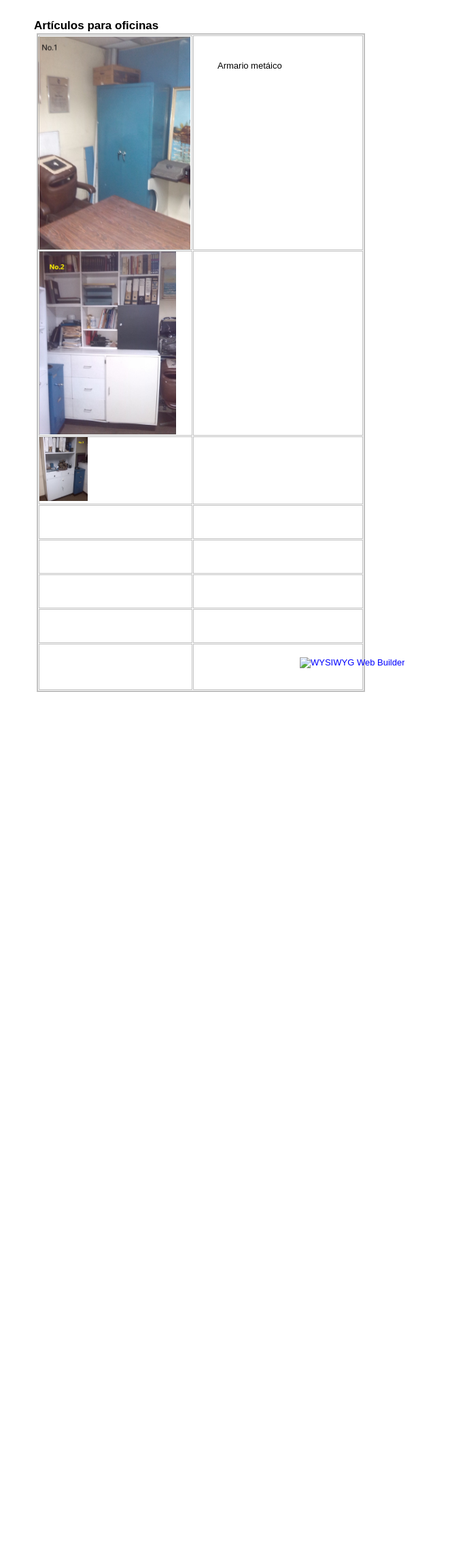
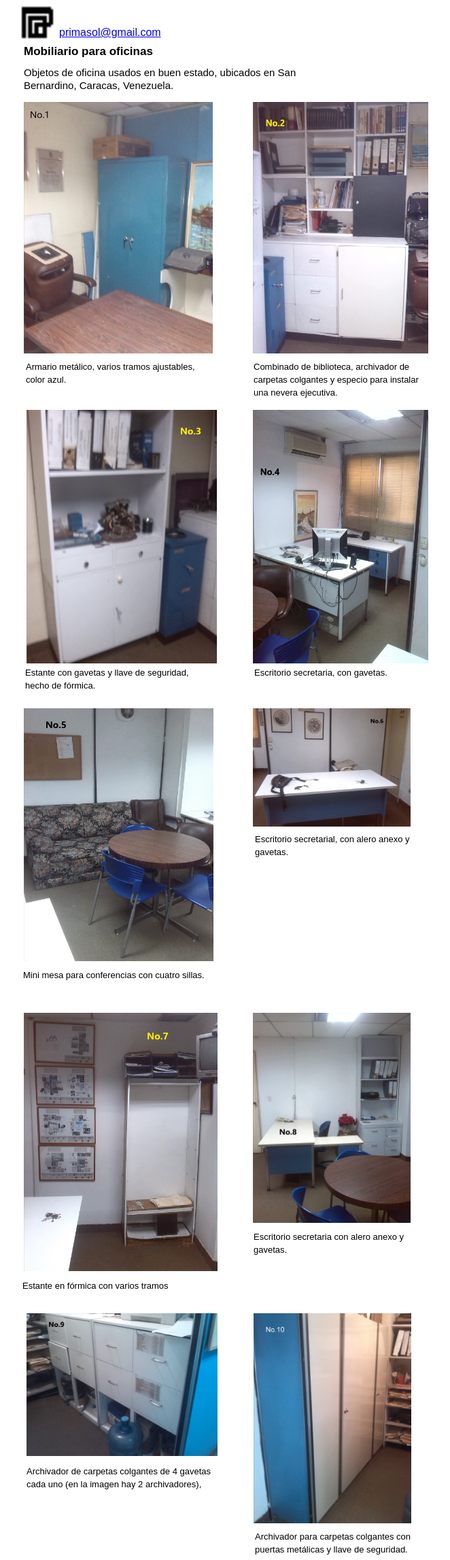
Before and after one commit to peruchoa/vendiendo, a plain HTML site: page index.html in a window 1280 px wide. Shown: the whole page at 68% size, without its empty margins (0-662 px from the left). Before the commit the page ends 1018 px from the top, so only its background shows below. Drawn offline with Linux system fonts and the light colour scheme.

Commit message:
commit
inclusion de todos los muebles de la oficina.

```diff
--- /dev/null
+++ b/css/index.css
@@ -0,0 +1,369 @@
+body
+{
+   background-color: #FFFFFF;
+   color: #000000;
+   font-family: Arial;
+   font-weight: normal;
+   font-size: 16px;
+   line-height: 1.1875;
+   margin: 0;
+   padding: 0;
+}
+#wb_Image2
+{
+   vertical-align: top;
+}
+#Image2
+{
+   border: 0px solid #000000;
+   border-radius: 0px;
+   box-sizing: border-box;
+   padding: 0;
+   margin: 0;
+   left: 0;
+   top: 0;
+   width: 100%;
+   height: 100%;
+}
+#wb_Image3
+{
+   vertical-align: top;
+}
+#Image3
+{
+   border: 0px solid #000000;
+   border-radius: 0px;
+   box-sizing: border-box;
+   padding: 0;
+   margin: 0;
+   left: 0;
+   top: 0;
+   width: 100%;
+   height: 100%;
+}
+#wb_Image4
+{
+   vertical-align: top;
+}
+#Image4
+{
+   border: 0px solid #000000;
+   border-radius: 0px;
+   box-sizing: border-box;
+   padding: 0;
+   margin: 0;
+   left: 0;
+   top: 0;
+   width: 100%;
+   height: 100%;
+}
+#wb_Image5
+{
+   vertical-align: top;
+}
+#Image5
+{
+   border: 0px solid #000000;
+   border-radius: 0px;
+   box-sizing: border-box;
+   padding: 0;
+   margin: 0;
+   left: 0;
+   top: 0;
+   width: 100%;
+   height: 100%;
+}
+#wb_Image6
+{
+   vertical-align: top;
+}
+#Image6
+{
+   border: 0px solid #000000;
+   border-radius: 0px;
+   box-sizing: border-box;
+   padding: 0;
+   margin: 0;
+   left: 0;
+   top: 0;
+   width: 100%;
+   height: 100%;
+}
+#wb_Image7
+{
+   vertical-align: top;
+}
+#Image7
+{
+   border: 0px solid #000000;
+   border-radius: 0px;
+   box-sizing: border-box;
+   padding: 0;
+   margin: 0;
+   left: 0;
+   top: 0;
+   width: 100%;
+   height: 100%;
+}
+#wb_Image8
+{
+   vertical-align: top;
+}
+#Image8
+{
+   border: 0px solid #000000;
+   border-radius: 0px;
+   box-sizing: border-box;
+   padding: 0;
+   margin: 0;
+   left: 0;
+   top: 0;
+   width: 100%;
+   height: 100%;
+}
+#wb_Image9
+{
+   vertical-align: top;
+}
+#Image9
+{
+   border: 0px solid #000000;
+   border-radius: 0px;
+   box-sizing: border-box;
+   padding: 0;
+   margin: 0;
+   left: 0;
+   top: 0;
+   width: 100%;
+   height: 100%;
+}
+#wb_Image10
+{
+   vertical-align: top;
+}
+#Image10
+{
+   border: 0px solid #000000;
+   border-radius: 0px;
+   box-sizing: border-box;
+   padding: 0;
+   margin: 0;
+   left: 0;
+   top: 0;
+   width: 100%;
+   height: 100%;
+}
+#wb_Image11
+{
+   vertical-align: top;
+}
+#Image11
+{
+   border: 0px solid #000000;
+   border-radius: 0px;
+   box-sizing: border-box;
+   padding: 0;
+   margin: 0;
+   left: 0;
+   top: 0;
+   width: 100%;
+   height: 100%;
+}
+#wb_Text1
+{
+   background-color: transparent;
+   background-image: none;
+   border: 0px solid #000000;
+   border-radius: 0px;
+   padding: 0;
+   margin: 0;
+   text-align: left;
+}
+#wb_Text1 div
+{
+   text-align: left;
+}
+#wb_Text2
+{
+   background-color: transparent;
+   background-image: none;
+   border: 0px solid #000000;
+   border-radius: 0px;
+   padding: 0;
+   margin: 0;
+   text-align: left;
+}
+#wb_Text2 div
+{
+   text-align: left;
+}
+#wb_Text3
+{
+   background-color: transparent;
+   background-image: none;
+   border: 0px solid #000000;
+   border-radius: 0px;
+   padding: 0;
+   margin: 0;
+   text-align: left;
+}
+#wb_Text3 div
+{
+   text-align: left;
+}
+#wb_Text4
+{
+   background-color: transparent;
+   background-image: none;
+   border: 0px solid #000000;
+   border-radius: 0px;
+   padding: 0;
+   margin: 0;
+   text-align: left;
+}
+#wb_Text4 div
+{
+   text-align: left;
+}
+#wb_Text5
+{
+   background-color: transparent;
+   background-image: none;
+   border: 0px solid #000000;
+   border-radius: 0px;
+   padding: 0;
+   margin: 0;
+   text-align: left;
+}
+#wb_Text5 div
+{
+   text-align: left;
+}
+#wb_Text6
+{
+   background-color: transparent;
+   background-image: none;
+   border: 0px solid #000000;
+   border-radius: 0px;
+   padding: 0;
+   margin: 0;
+   text-align: left;
+}
+#wb_Text6 div
+{
+   text-align: left;
+}
+#wb_Text7
+{
+   background-color: transparent;
+   background-image: none;
+   border: 0px solid #000000;
+   border-radius: 0px;
+   padding: 0;
+   margin: 0;
+   text-align: left;
+}
+#wb_Text7 div
+{
+   text-align: left;
+}
+#wb_Text8
+{
+   background-color: transparent;
+   background-image: none;
+   border: 0px solid #000000;
+   border-radius: 0px;
+   padding: 0;
+   margin: 0;
+   text-align: left;
+}
+#wb_Text8 div
+{
+   text-align: left;
+}
+#wb_Text9
+{
+   background-color: transparent;
+   background-image: none;
+   border: 0px solid #000000;
+   border-radius: 0px;
+   padding: 0;
+   margin: 0;
+   text-align: left;
+}
+#wb_Text9 div
+{
+   text-align: left;
+}
+#wb_Text10
+{
+   background-color: transparent;
+   background-image: none;
+   border: 0px solid #000000;
+   border-radius: 0px;
+   padding: 0;
+   margin: 0;
+   text-align: left;
+}
+#wb_Text10 div
+{
+   text-align: left;
+}
+#wb_Text11
+{
+   background-color: transparent;
+   background-image: none;
+   border: 0px solid #000000;
+   border-radius: 0px;
+   padding: 0;
+   margin: 0;
+   text-align: left;
+}
+#wb_Text11 div
+{
+   text-align: left;
+}
+#wb_Text12
+{
+   background-color: transparent;
+   background-image: none;
+   border: 0px solid #000000;
+   border-radius: 0px;
+   padding: 0;
+   margin: 0;
+   text-align: left;
+}
+#wb_Text12 div
+{
+   text-align: left;
+}
+#wb_Text13
+{
+   background-color: transparent;
+   background-image: none;
+   border: 0px solid #000000;
+   border-radius: 0px;
+   padding: 0;
+   margin: 0;
+   text-align: left;
+}
+#wb_Text13 div
+{
+   text-align: left;
+}
+#wb_Image1
+{
+   vertical-align: top;
+}
+#Image1
+{
+   border: 0px solid #000000;
+   border-radius: 0px;
+   box-sizing: border-box;
+   padding: 0;
+   margin: 0;
+   left: 0;
+   top: 0;
+   width: 100%;
+   height: 100%;
+}
--- /dev/null
+++ b/css/proyecto1.css
@@ -0,0 +1,109 @@
+a.style1
+{
+   color: #0000FF;
+   text-decoration: underline;
+}
+a.style1:visited
+{
+   color: #800080;
+   text-decoration: underline;
+}
+a.style1:active
+{
+   color: #FF0000;
+   text-decoration: underline;
+}
+a.style1:hover
+{
+   color: #0000FF;
+   text-decoration: underline;
+}
+h1, .h1
+{
+   font-family: Arial;
+   font-weight: bold;
+   font-size: 32px;
+   text-decoration: none;
+   color: #000000;
+   --color: #000000;
+   background-color: transparent;
+   margin: 0 0 0 0;
+   padding: 0 0 0 0;
+   display: inline-block;
+}
+h2, .h2
+{
+   font-family: Arial;
+   font-weight: bold;
+   font-size: 27px;
+   text-decoration: none;
+   color: #000000;
+   --color: #000000;
+   background-color: transparent;
+   margin: 0 0 0 0;
+   padding: 0 0 0 0;
+   display: inline-block;
+}
+h3, .h3
+{
+   font-family: Arial;
+   font-weight: bold;
+   font-size: 24px;
+   text-decoration: none;
+   color: #000000;
+   --color: #000000;
+   background-color: transparent;
+   margin: 0 0 0 0;
+   padding: 0 0 0 0;
+   display: inline-block;
+}
+h4, .h4
+{
+   font-family: Arial;
+   font-weight: bold;
+   font-size: 21px;
+   font-style: italic;
+   text-decoration: none;
+   color: #000000;
+   --color: #000000;
+   background-color: transparent;
+   margin: 0 0 0 0;
+   padding: 0 0 0 0;
+   display: inline-block;
+}
+h5, .h5
+{
+   font-family: Arial;
+   font-weight: bold;
+   font-size: 19px;
+   text-decoration: none;
+   color: #000000;
+   --color: #000000;
+   background-color: transparent;
+   margin: 0 0 0 0;
+   padding: 0 0 0 0;
+   display: inline-block;
+}
+h6, .h6
+{
+   font-family: Arial;
+   font-weight: bold;
+   font-size: 16px;
+   text-decoration: none;
+   color: #000000;
+   --color: #000000;
+   background-color: transparent;
+   margin: 0 0 0 0;
+   padding: 0 0 0 0;
+   display: inline-block;
+}
+.CustomStyle
+{
+   font-family: "Courier New";
+   font-weight: bold;
+   font-size: 16px;
+   text-decoration: none;
+   color: #2E74B5;
+   --color: #2E74B5;
+   background-color: transparent;
+}
--- a/index.html
+++ b/index.html
@@ -3,57 +3,58 @@
 <head>
 <meta charset="utf-8">
 <title>Untitled Page</title>
-<meta name="generator" content="WYSIWYG Web Builder 14 Trial Version - http://www.wysiwygwebbuilder.com">
-<link href="Pag1.css" rel="stylesheet">
-<link href="index.css" rel="stylesheet">
+<meta name="generator" content="WYSIWYG Web Builder 20 - https://www.wysiwygwebbuilder.com">
+<link href="css/proyecto1.css" rel="stylesheet">
+<link href="css/index.css" rel="stylesheet">
 </head>
 <body>
-<a href="http://www.wysiwygwebbuilder.com" target="_blank"><img src="images/builtwithwwb14.png" alt="WYSIWYG Web Builder" style="position:absolute;left:441px;top:967px;margin: 0;border-width:0;z-index:250"></a>
-<div id="wb_Text1" style="position:absolute;left:50px;top:28px;width:267px;height:19px;z-index:5;">
-<span style="color:#000000;font-family:Arial;font-size:17px;"><strong>Artículos para oficinas</strong></span></div>
-<div id="wb_Image1" style="position:absolute;left:54px;top:54px;width:226px;height:313px;z-index:6;">
-<img src="images/1.jpg" id="Image1" alt=""></div>
-<div id="wb_Text2" style="position:absolute;left:320px;top:89px;width:273px;height:32px;z-index:7;">
-<span style="color:#000000;font-family:Arial;font-size:13px;">Armario metáico<br></span></div>
-<table style="position:absolute;left:54px;top:49px;width:483px;height:968px;z-index:8;" id="Table1">
-<tr>
-<td class="cell0"><span style="color:#000000;font-family:Arial;font-size:13px;line-height:16px;"> </span></td>
-<td class="cell1"><span style="color:#000000;font-family:Arial;font-size:13px;line-height:16px;"> </span></td>
-</tr>
-<tr>
-<td class="cell2"><div id="wb_Image2" style="display:inline-block;width:201px;height:269px;z-index:0;">
-<img src="images/2.jpg" id="Image2" alt="">
-</div>
-</td>
-<td class="cell3"><span style="color:#000000;font-family:Arial;font-size:13px;line-height:16px;"> </span></td>
-</tr>
-<tr>
-<td class="cell4"><div id="wb_Image3" style="display:inline-block;width:71px;height:94px;z-index:1;">
-<img src="images/3.jpg" id="Image3" alt="">
-</div>
-</td>
-<td class="cell5"><span style="color:#000000;font-family:Arial;font-size:13px;line-height:16px;"> </span></td>
-</tr>
-<tr>
-<td class="cell6"><span style="color:#000000;font-family:Arial;font-size:13px;line-height:16px;"> </span></td>
-<td class="cell7"><span style="color:#000000;font-family:Arial;font-size:13px;line-height:16px;"> </span></td>
-</tr>
-<tr>
-<td class="cell6"><span style="color:#000000;font-family:Arial;font-size:13px;line-height:16px;"> </span></td>
-<td class="cell7"><span style="color:#000000;font-family:Arial;font-size:13px;line-height:16px;"> </span></td>
-</tr>
-<tr>
-<td class="cell6"><span style="color:#000000;font-family:Arial;font-size:13px;line-height:16px;"> </span></td>
-<td class="cell7"><span style="color:#000000;font-family:Arial;font-size:13px;line-height:16px;"> </span></td>
-</tr>
-<tr>
-<td class="cell6"><span style="color:#000000;font-family:Arial;font-size:13px;line-height:16px;"> </span></td>
-<td class="cell7"><span style="color:#000000;font-family:Arial;font-size:13px;line-height:16px;"> </span></td>
-</tr>
-<tr>
-<td class="cell8"><span style="color:#000000;font-family:Arial;font-size:13px;line-height:16px;"> </span></td>
-<td class="cell9"><span style="color:#000000;font-family:Arial;font-size:13px;line-height:16px;"> </span></td>
-</tr>
-</table>
+<div id="wb_Image2" style="position:absolute;left:35px;top:150px;width:278px;height:370px;z-index:0;">
+<img src="images/1.jpg" id="Image2" alt="" width="278" height="371"></div>
+<div id="wb_Image3" style="position:absolute;left:372px;top:150px;width:258px;height:370px;z-index:1;">
+<img src="images/2.jpg" id="Image3" alt="" width="258" height="344"></div>
+<div id="wb_Image4" style="position:absolute;left:39px;top:603px;width:280px;height:373px;z-index:2;">
+<img src="images/3.jpg" id="Image4" alt="" width="280" height="373"></div>
+<div id="wb_Image5" style="position:absolute;left:372px;top:603px;width:258px;height:373px;z-index:3;">
+<img src="images/4.jpg" id="Image5" alt="" width="258" height="344"></div>
+<div id="wb_Image6" style="position:absolute;left:35px;top:1042px;width:279px;height:372px;z-index:4;">
+<img src="images/5.jpg" id="Image6" alt="" width="279" height="372"></div>
+<div id="wb_Image7" style="position:absolute;left:372px;top:1042px;width:232px;height:174px;z-index:5;">
+<img src="images/6.jpg" id="Image7" alt="" width="232" height="174"></div>
+<div id="wb_Image8" style="position:absolute;left:35px;top:1490px;width:285px;height:380px;z-index:6;">
+<img src="images/7.jpg" id="Image8" alt="" width="285" height="380"></div>
+<div id="wb_Image9" style="position:absolute;left:372px;top:1490px;width:232px;height:309px;z-index:7;">
+<img src="images/8.jpg" id="Image9" alt="" width="232" height="309"></div>
+<div id="wb_Image10" style="position:absolute;left:39px;top:1932px;width:281px;height:210px;z-index:8;">
+<img src="images/9.jpg" id="Image10" alt="" width="281" height="211"></div>
+<div id="wb_Image11" style="position:absolute;left:373px;top:1932px;width:232px;height:309px;z-index:9;">
+<img src="images/10.jpg" id="Image11" alt="" width="232" height="309"></div>
+<div id="wb_Text1" style="position:absolute;left:35px;top:66px;width:205px;height:19px;z-index:10;">
+<span style="color:#000000;font-family:Arial;font-size:17px;"><strong>Mobiliario para oficinas</strong></span></div>
+<div id="wb_Text2" style="position:absolute;left:35px;top:97px;width:409px;height:33px;z-index:11;">
+<span style="color:#000000;font-family:Arial;font-size:15px;">Objetos de oficina usados en buen estado, ubicados en San Bernardino, Caracas, Venezuela.</span></div>
+<div id="wb_Text3" style="position:absolute;left:38px;top:529px;width:272px;height:30px;z-index:12;">
+<span style="color:#000000;font-family:Arial;font-size:13px;">Armario metálico, varios tramos ajustables, color azul.</span></div>
+<div id="wb_Text4" style="position:absolute;left:373px;top:529px;width:256px;height:45px;z-index:13;">
+<span style="color:#000000;font-family:Arial;font-size:13px;">Combinado de biblioteca, archivador de carpetas colgantes y especio para instalar una nevera ejecutiva.</span></div>
+<div id="wb_Text5" style="position:absolute;left:37px;top:979px;width:274px;height:30px;z-index:14;">
+<span style="color:#000000;font-family:Arial;font-size:13px;">Estante con gavetas y llave de seguridad, hecho de fórmica.</span></div>
+<div id="wb_Text6" style="position:absolute;left:374px;top:979px;width:255px;height:15px;z-index:15;">
+<span style="color:#000000;font-family:Arial;font-size:13px;">Escritorio secretaria, con gavetas.</span></div>
+<div id="wb_Text7" style="position:absolute;left:34px;top:1424px;width:280px;height:15px;z-index:16;">
+<span style="color:#000000;font-family:Arial;font-size:13px;">Mini mesa para conferencias con cuatro sillas.</span></div>
+<div id="wb_Text8" style="position:absolute;left:375px;top:1224px;width:230px;height:30px;z-index:17;">
+<span style="color:#000000;font-family:Arial;font-size:13px;">Escritorio secretarial, con alero anexo y gavetas.</span></div>
+<div id="wb_Text9" style="position:absolute;left:33px;top:1881px;width:282px;height:15px;z-index:18;">
+<span style="color:#000000;font-family:Arial;font-size:13px;">Estante en fórmica con varios tramos</span></div>
+<div id="wb_Text10" style="position:absolute;left:373px;top:1809px;width:231px;height:30px;z-index:19;">
+<span style="color:#000000;font-family:Arial;font-size:13px;">Escritorio secretaria con alero anexo y gavetas.</span></div>
+<div id="wb_Text11" style="position:absolute;left:39px;top:2154px;width:281px;height:30px;z-index:20;">
+<span style="color:#000000;font-family:Arial;font-size:13px;">Archivador de carpetas colgantes de 4 gavetas cada uno (en la imagen hay 2 archivadores),</span></div>
+<div id="wb_Text12" style="position:absolute;left:375px;top:2250px;width:230px;height:45px;z-index:21;">
+<span style="color:#000000;font-family:Arial;font-size:13px;">Archivador para carpetas colgantes con puertas metálicas y llave de seguridad.</span></div>
+<div id="wb_Text13" style="position:absolute;left:87px;top:38px;width:165px;height:18px;z-index:22;">
+<span style="color:#000000;font-family:Arial;font-size:16px;"><a href="mailto:primasol@gmail.com" class="style1">primasol@gmail.com</a></span></div>
+<div id="wb_Image1" style="position:absolute;left:29px;top:7px;width:52px;height:52px;z-index:23;">
+<img src="Logo.bmp" id="Image1" alt="" width="52" height="49"></div>
 </body>
 </html>
```
Also changed, not shown: Logo.bmp (added), images/10.jpg (added), images/5.jpg (added), images/6.jpg (added), images/7.jpg (added), images/8.jpg (added), images/9.jpg (added).
